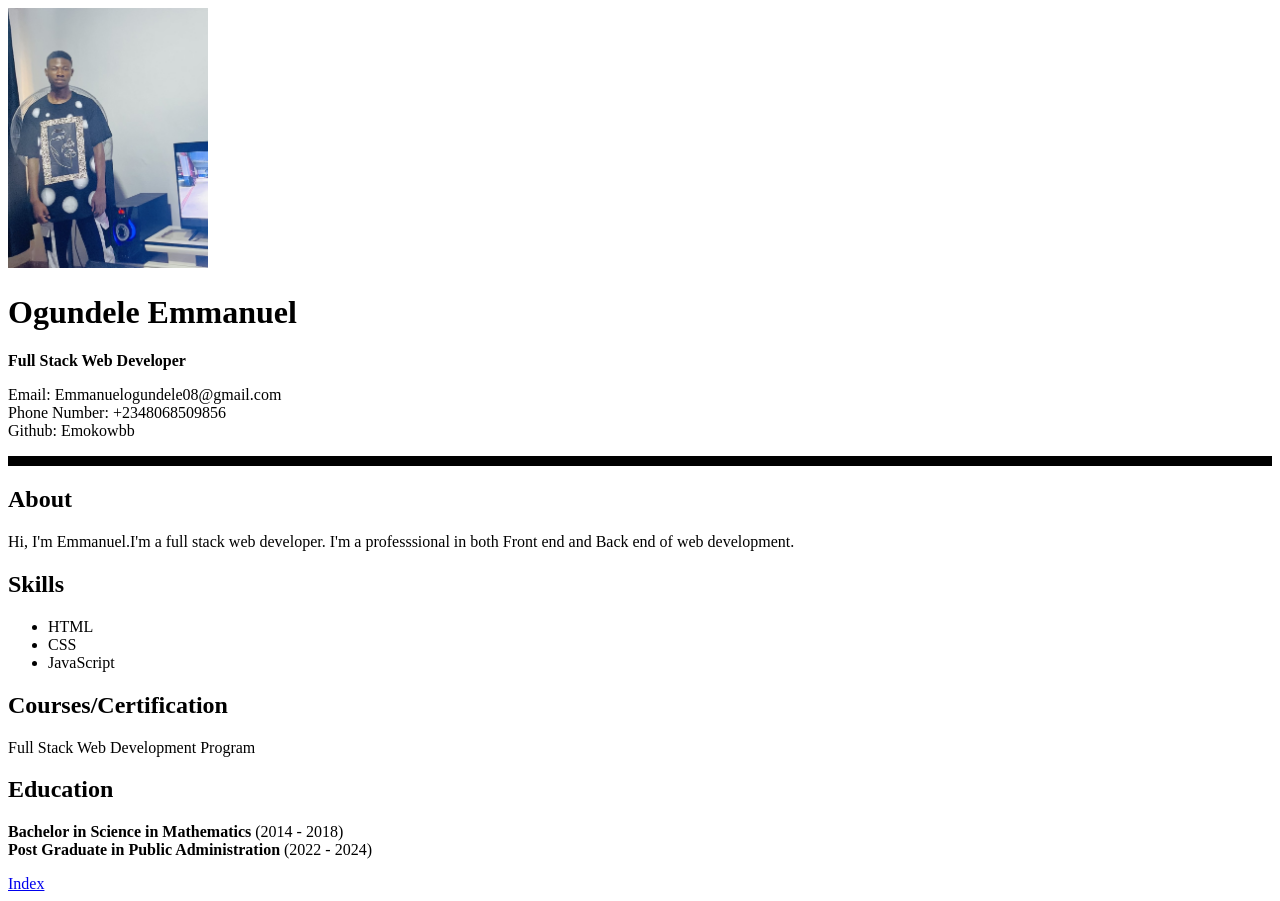
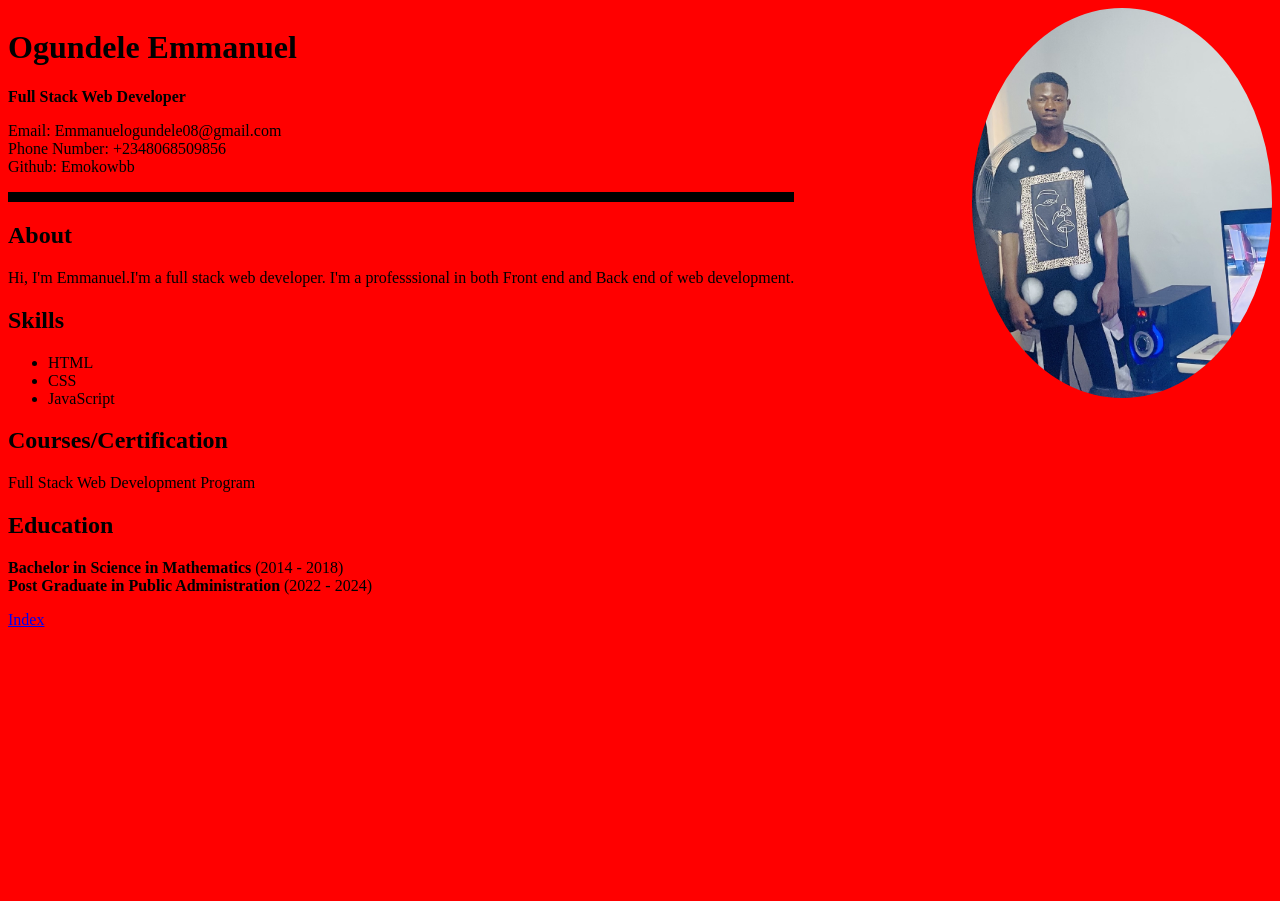
Before and after one commit to Emokowbb/portfolio, a plain HTML site: page about.html in a window 1280 px wide. After the commit the page ends 800 px from the top, so only its background shows below. Drawn offline with Linux system fonts and the light colour scheme.

Commit message:
seperated body and picture, add background color

```diff
--- a/about.html
+++ b/about.html
@@ -7,35 +7,41 @@
     <link rel="stylesheet" href="styles/about.css">
 </head>
 <body>
-    <img src="img/my picture.jpg" alt="">
-
+    <div class="div1">
+        <div class="div2">
             <h1>Ogundele Emmanuel</h1>
             <p> <b>Full Stack Web Developer</b></p>
             <p>Email: Emmanuelogundele08@gmail.com <br>
                 Phone Number: +2348068509856 <br>
-        Github: Emokowbb
-    </p>
+                Github: Emokowbb</p>
             <hr class="p1">
+
             <h2>About</h2>
-    <p>
-        Hi, I'm Emmanuel.I'm a full stack web developer. I'm a professsional in both Front end and Back end of web development.
-    </p>
+
+            <p>Hi, I'm Emmanuel.I'm a full stack web developer. I'm a professsional in both Front end and Back end of web development. </p>
+
             <h2>Skills</h2>
             <ul>
                 <li>HTML</li>
                 <lI>CSS</lI>
                 <li>JavaScript</li>
             </ul>
+
             <h2>Courses/Certification</h2>
             <p>Full Stack Web Development Program</p>
 
             <h2>Education</h2>
             <p>
                 <b>Bachelor in Science in Mathematics</b> (2014 - 2018) <br>
-        <b>Post Graduate in Public Administration</b> (2022 - 2024)
-    </p>
+                <b>Post Graduate in Public Administration</b> (2022 - 2024)</p>
+                <a href="index.html">Index</a>
+        </div>
 
-    <a href="index.html">Index</a>
-
+        <div class="div3">
+            <div class="div4">
+                <img src="img/my picture.jpg" alt="">
+            </div>
+        </div>
+    </div>
 </body>
 </html>
--- a/styles/about.css
+++ b/styles/about.css
@@ -1,6 +1,20 @@
-img{
-    width: 200px;
+body{
+    background-color: red;
 }
 .p1{
     border: 5px solid black;
 }
+.div1{
+    display: flex;
+    justify-content: space-between;
+}
+.div3{
+    width: 300px;
+    height: 100px;
+    object-fit: cover;
+}
+.div4 > img{
+    width: 100%;
+    height: 100%;
+    border-radius: 100%;
+}
```
Lines whose indentation alone changed are shown as unchanged.
